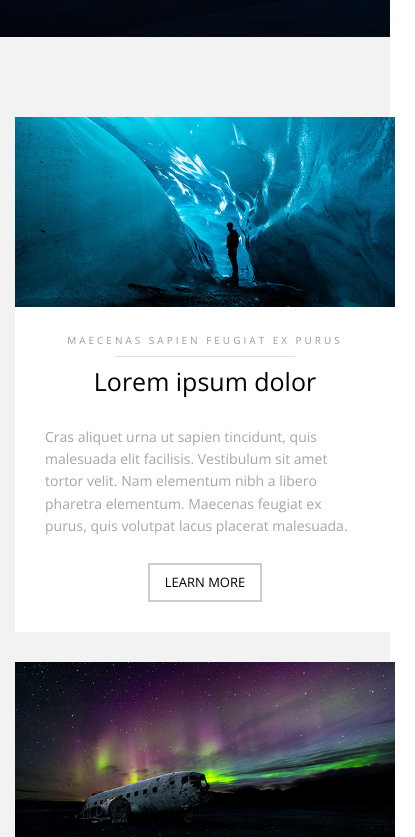
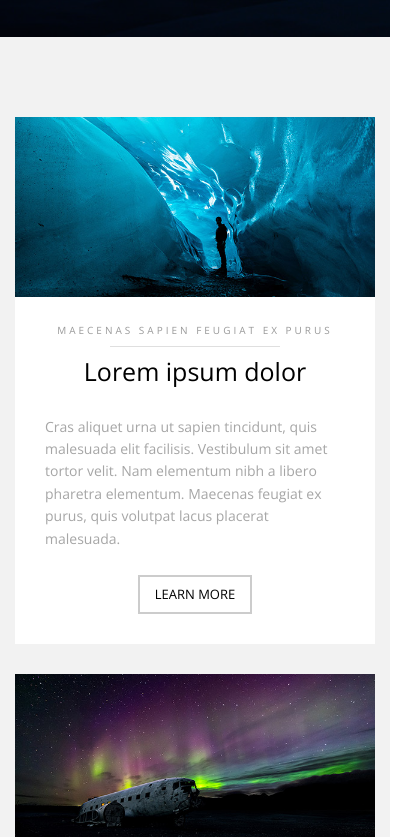
Before and after one commit to Yusuf-Mohamed-1/Hielo-Training-Template, a plain HTML site: page index.html in a window 390 px wide. Shown: the part 807-1644 px from the top of the page, 415 px wide, since content can reach past the window. Drawn offline with nearby package versions, Linux system fonts and the light colour scheme.

Commit message:
Add files via upload

```diff
--- a/css/master.css
+++ b/css/master.css
@@ -218,12 +218,17 @@ a {
     grid-template-columns: repeat(auto-fill, minmax(400px, 1fr));
     gap: 30px;
 }
+@media (max-width: 768px) {
+    .features .container {
+        grid-template-columns: repeat(auto-fill, minmax(350px, 1fr));
+    }
+}
 .features .container .box {
     background-color: white;
 }
-@media (max-width: 767px) {
+@media (max-width: 768px) {
     .features .container .box {
-        max-width: 380px;
+        max-width: 100%;
     }
 }
 .features .container .box img {
@@ -361,6 +366,11 @@ a {
     display: grid;
     grid-template-columns: repeat(auto-fill, minmax(400px, 1fr));
     gap: 40px;
+}
+@media (max-width: 768px) {
+    .wrapper .gallery {
+        grid-template-columns: repeat(auto-fill, minmax(350px, 1fr));
+    }
 }
 .wrapper .gallery .box {
     padding: 10px;
```
